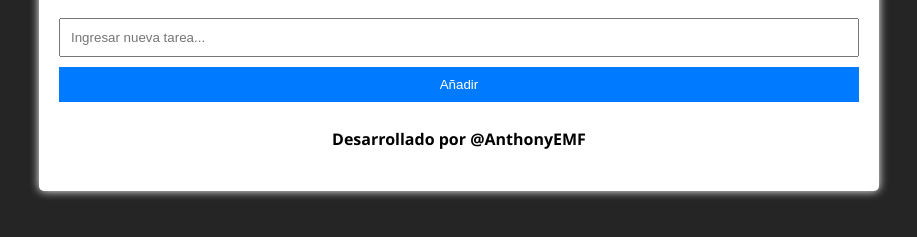
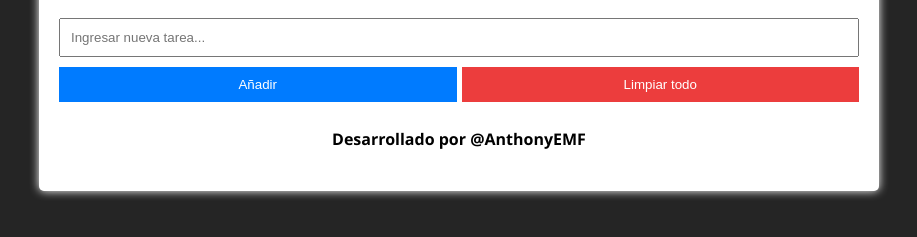
Before and after one commit to AnthonyEMF/ToDoList, a plain HTML site: page index.html in a window 1280 px wide. Shown: the part 203-440 px from the top of the page, without its empty margins (181-1098 px from the left). Drawn offline with Linux system fonts and the light colour scheme.

Commit message:
Implementacion del boton Limpiar Todo

```diff
--- a/css/style.css
+++ b/css/style.css
@@ -37,7 +37,7 @@ a:hover{
 }
 
 /* Input de tareas*/
-input, button{
+input{
     width: 100%;
     padding: 10px;
     margin: 5px 0;
@@ -46,21 +46,38 @@ input, button{
 
 /* Botones */
 button{
+    width: 100%;
+    padding: 10px;
+    margin: 5px 0;
+    box-sizing: border-box;
     cursor: pointer;
     background-color: #007bff;
     color: white;
     border: none;
 }
 
+.containerBtn{
+    display: flex;
+    justify-content: space-evenly;
+}
+
+#btnAgregar{
+    margin: 5px 2.5px 5px 0;
+}
+
+#btnEliminarTodo{
+    margin: 5px 0 5px 2.5px;
+}
+
 button:hover{
     background-color: #0056b3;
 }
 
-#btnEliminar{
+#btnEliminar, #btnEliminarTodo{
     background-color: #ec3d3d;
 }
 
-#btnEliminar:hover{
+#btnEliminar:hover, #btnEliminarTodo:hover{
     background-color: #b83535;
 }
 
--- a/index.html
+++ b/index.html
@@ -8,14 +8,17 @@
     <title>To Do List</title>
 </head>
 <body>
-    <!-- Contenido -->
+    <!-- Contenedor principal -->
     <div id="app">
         <h1>Lista de tareas</h1>
         <p>Aplicacion web de lista de tareas para agregar nuevas tareas,
         marcarlas como completadas, eliminarlas y guardarlas utilizando LocalStorage.</p>
-        <input type="text" id="nuevaTarea" placeholder="Ingresar nueva tarea...">
-        <button onclick="agregarTarea()">Añadir</button>
-        <div id="listaTareas"><!-- Contenido generado mediante JavaScript --></div>
+        <input type="text" id="nuevaTarea" placeholder="Ingresar nueva tarea..." autocomplete="off">
+        <div class="containerBtn"> <!-- Contenedor de los botones -->
+            <button onclick="agregarTarea()" id="btnAgregar">Añadir</button>
+            <button onclick="eliminarTodo()" id="btnEliminarTodo">Limpiar todo</button>
+        </div>
+        <div id="listaTareas"><!-- Contenedor donde se generara la lista mediante JavaScript --></div>
         <h4>Desarrollado por <a href="https://github.com/AnthonyEMF" target="_blank">@AnthonyEMF</a></h4>
     </div>
     <!-- Enlace al archivo JavaScript -->
--- a/js/main.js
+++ b/js/main.js
@@ -22,6 +22,9 @@ function agregarTarea(){
         tareaInput.value = '';
         imprimirTareas();
         guardarTareas();
+    }else{
+        // Alerta que se envia si no se ingreso ninguna tarea en el Input
+        alert('Porfavor, ingrese una tarea.');
     }
 }
 
@@ -41,6 +44,14 @@ function marcarTarea(id){
 function eliminarTarea(id){
     // Excluye la tarea con el ID coincidente
     tareas = tareas.filter((tarea) => tarea.id !== id);
+    imprimirTareas();
+    guardarTareas();
+}
+
+// Eliminar todas las tareas de la lista
+function eliminarTodo(){
+    // Reemplaza los elementos existentes eliminandolos
+    tareas.splice(0, tareas.length);
     imprimirTareas();
     guardarTareas();
 }
```
